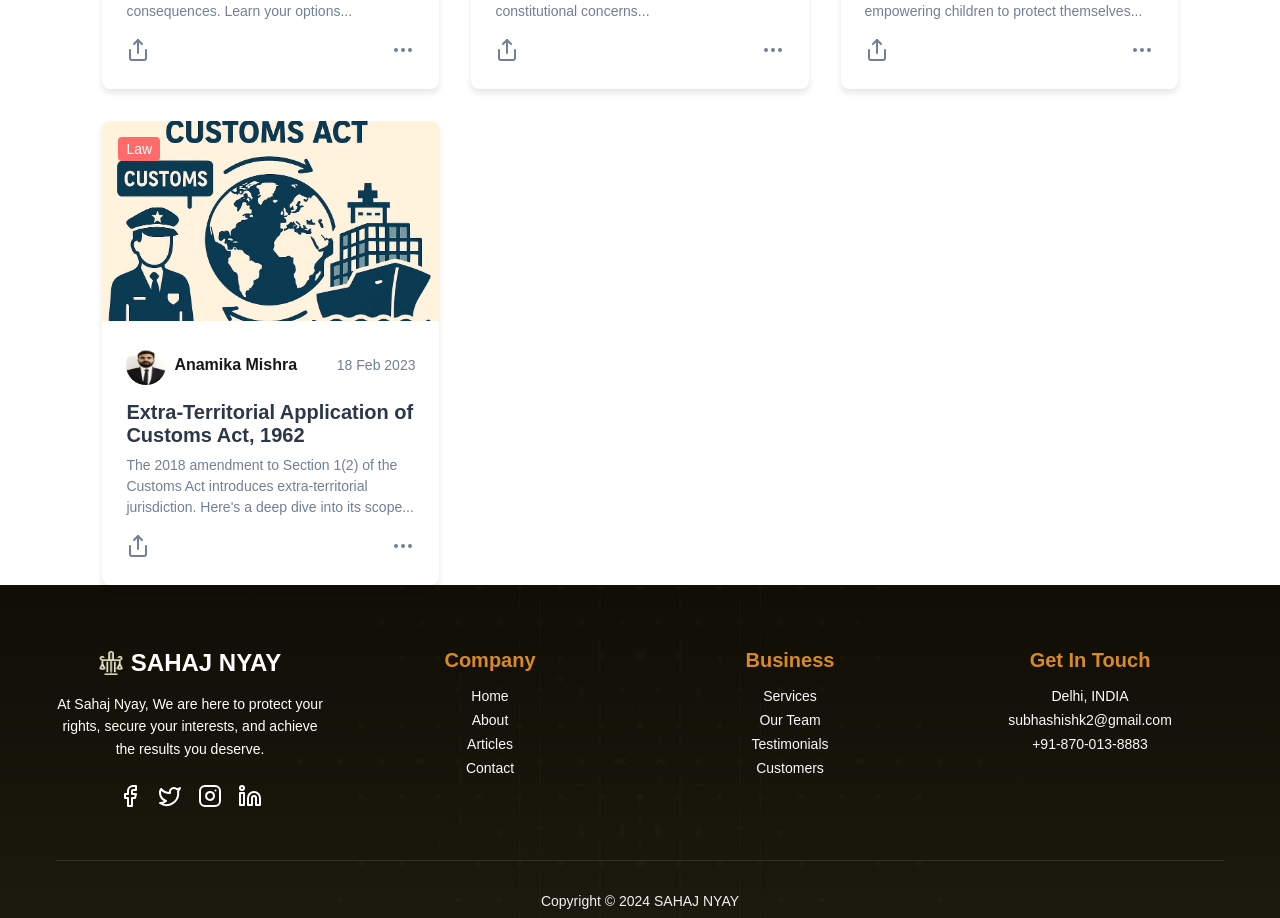
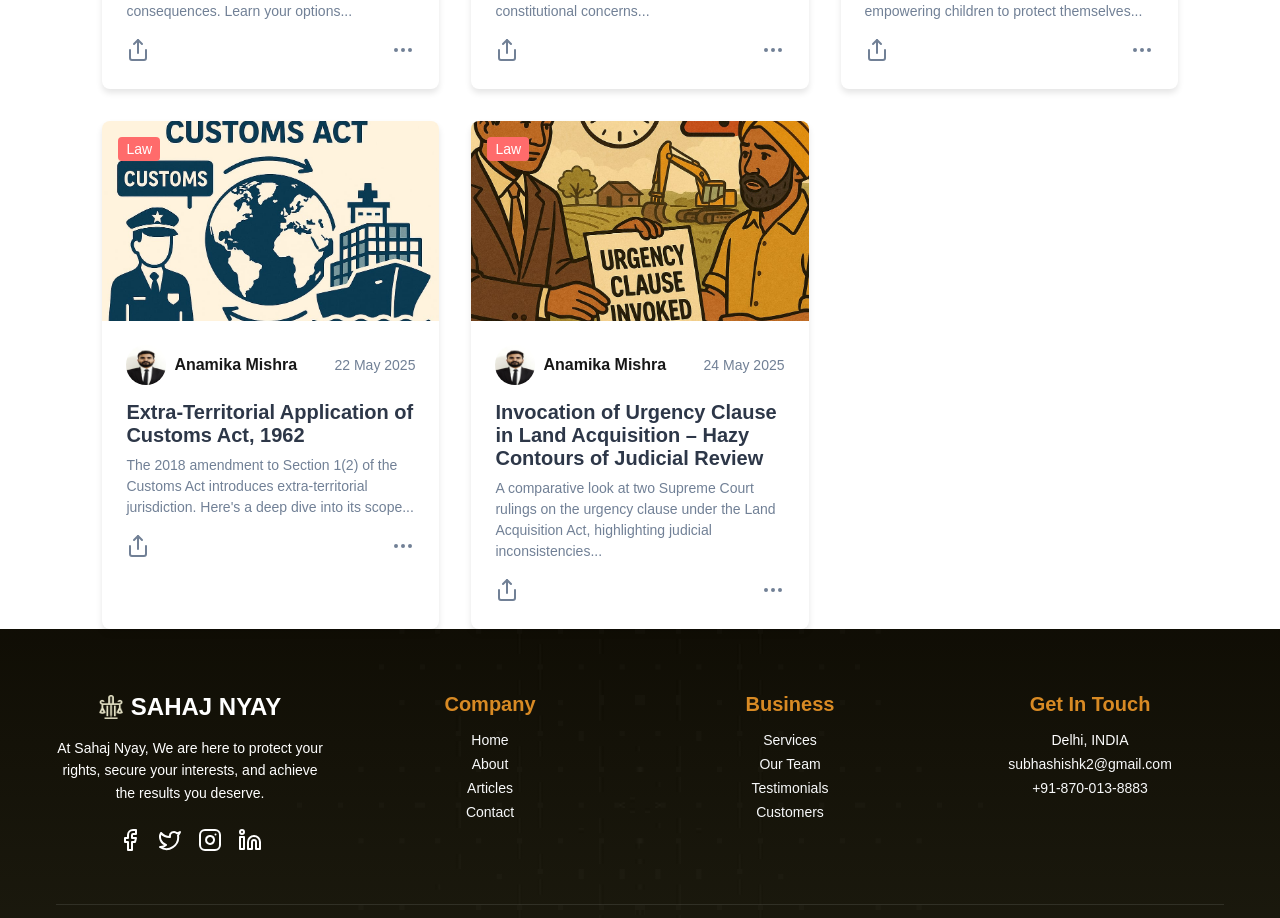
Before and after one commit to gautamkmahato/Law-firm, a Next.js app: page /articles in a window 1280 px wide. Shown: the part 1844-2762 px from the top of the page. Built offline with nearby package versions, Linux system fonts and the light colour scheme.

Commit message:
Updated the card in Blog.jsx

```diff
--- a/app/components/Blog.jsx
+++ b/app/components/Blog.jsx
@@ -11,8 +11,9 @@ import law4 from '../public/assets/law4.jpeg'
 import law5 from '../public/assets/law5.jpeg'
 import law7 from '../public/assets/law7.jpeg'
 import law8 from '../public/assets/law8.jpeg'
-import law9 from '../public/assets/child.jpeg' // New image placeholder for child rights session
-import law10 from '../public/assets/extra.jpeg' // New image placeholder for customs article
+import law9 from '../public/assets/child.jpeg'
+import law10 from '../public/assets/extra.jpeg'
+import law11 from '../public/assets/law-11.jpeg' // New image for urgency clause article
 
 export default function BlogPostGrid() {
   return (
@@ -25,8 +26,8 @@ export default function BlogPostGrid() {
           category="Law"
           url="What-You-Need-to-Know-About-Section-35(3)-of-the-BNSS"
           authorImage={profile1}
-          authorName='Subhashish Kumar'
-          date='20 Dec 2024'
+          authorName="Subhashish Kumar"
+          date="20 Dec 2024"
           excerpt="Understanding Section 35(3) of the Bhartiya Nyaya Suraksha Sanhita (BNSS), which replaced the erstwhile Section 41A of the CrPC is essential..."
         />
 
@@ -37,8 +38,8 @@ export default function BlogPostGrid() {
           category="Law"
           url="What-is-a-legal-notice-a-simple-guide"
           authorImage={profile1}
-          authorName='Subhashish Kumar'
-          date='21 Dec 2024'
+          authorName="Subhashish Kumar"
+          date="21 Dec 2024"
           excerpt="A legal notice is a formal written communication that informs a recipient about a legal issue or complaint..."
         />
 
@@ -49,8 +50,8 @@ export default function BlogPostGrid() {
           category="Law"
           url="Rights-of-an-Employee-against-an-Employer-under-the-new-Labour-Codes"
           authorImage={profile1}
-          authorName='Subhashish Kumar'
-          date='24 Dec 2024'
+          authorName="Subhashish Kumar"
+          date="24 Dec 2024"
           excerpt="In order to promote ease of doing business in India, streamline workforce interests, and improve working conditions..."
         />
 
@@ -61,8 +62,8 @@ export default function BlogPostGrid() {
           category="Law"
           url="Right-of-an-arrested-person-under-bhartiya-nyay-suraksha-sanhita-2023"
           authorImage={profile1}
-          authorName='Subhashish Kumar'
-          date='25 Dec 2024'
+          authorName="Subhashish Kumar"
+          date="25 Dec 2024"
           excerpt="The Constitution provides that no person shall be deprived of life or liberty except by law. Here's what that means for arrested persons..."
         />
 
@@ -73,8 +74,8 @@ export default function BlogPostGrid() {
           category="Law"
           url="Importance-of-mental-health-laws-in-India"
           authorImage={profile1}
-          authorName='Subhashish Kumar'
-          date='27 Dec 2024'
+          authorName="Subhashish Kumar"
+          date="27 Dec 2024"
           excerpt="Mental health issues have often been stigmatized. The Mental Health Care Act, 2017, is a key step toward legal protection..."
         />
 
@@ -85,8 +86,8 @@ export default function BlogPostGrid() {
           category="Law"
           url="Compliances-for-newly-incorporated-companies"
           authorImage={profile1}
-          authorName='Subhashish Kumar'
-          date='31 Dec 2024'
+          authorName="Subhashish Kumar"
+          date="31 Dec 2024"
           excerpt="To ensure smooth functioning of a new company, it's vital to follow legal and operational compliances. Here's a guide..."
         />
 
@@ -97,8 +98,8 @@ export default function BlogPostGrid() {
           category="Law"
           url="What-to-Do-When-Your-Company-Is-Struck-Off-by-the-ROC"
           authorImage={profile1}
-          authorName='Subhashish Kumar'
-          date='9 Jan 2025'
+          authorName="Subhashish Kumar"
+          date="9 Jan 2025"
           excerpt="A company being struck off by the Registrar of Companies can have serious legal consequences. Learn your options..."
         />
 
@@ -109,8 +110,8 @@ export default function BlogPostGrid() {
           category="Law"
           url="Encounter-over-suspicion-and-not-thorough-investigation"
           authorImage={profile1}
-          authorName='Subhashish Kumar'
-          date='11 Jan 2025'
+          authorName="Subhashish Kumar"
+          date="11 Jan 2025"
           excerpt="Encounters over suspicion are often extra-judicial killings. This article examines legal and constitutional concerns..."
         />
 
@@ -121,8 +122,8 @@ export default function BlogPostGrid() {
           category="Law"
           url="Empowering-the-Youngest-Voices-Subhashish-Kumar-Co-Founder-Sahaj-Nyay-Leads-Legal-Awareness-Session-on-Child-Rights"
           authorImage={profile1}
-          authorName='Subhashish Kumar'
-          date='20 May 2025'
+          authorName="Subhashish Kumar"
+          date="20 May 2025"
           excerpt="Held in Gram Sorkha, Noida, this session focused on child rights under the POCSO Act, empowering children to protect themselves..."
         />
 
@@ -133,9 +134,21 @@ export default function BlogPostGrid() {
           category="Law"
           url="Extra-territorial-application-of-Customs-Act-1962"
           authorImage={profile1}
-          authorName='Anamika Mishra'
-          date='18 Feb 2023'
+          authorName="Anamika Mishra"
+          date="22 May 2025"
           excerpt="The 2018 amendment to Section 1(2) of the Customs Act introduces extra-territorial jurisdiction. Here's a deep dive into its scope..."
+        />
+
+        <BlogCard
+          id="11"
+          image={law11}
+          title="Invocation of Urgency Clause in Land Acquisition – Hazy Contours of Judicial Review"
+          category="Law"
+          url="invocation-of-urgency-clause-in-land-acquisition"
+          authorImage={profile1}
+          authorName="Anamika Mishra"
+          date="24 May 2025"
+          excerpt="A comparative look at two Supreme Court rulings on the urgency clause under the Land Acquisition Act, highlighting judicial inconsistencies..."
         />
       </div>
     </div>
```
